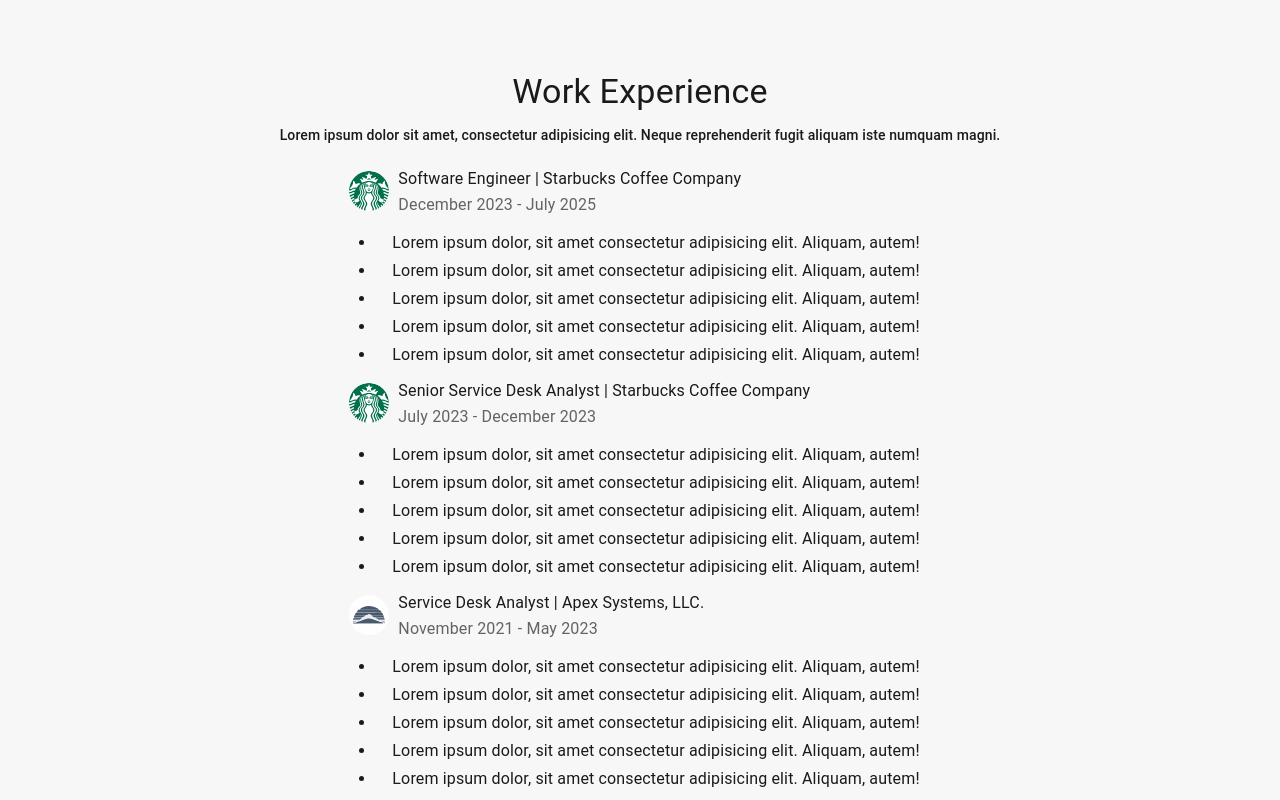
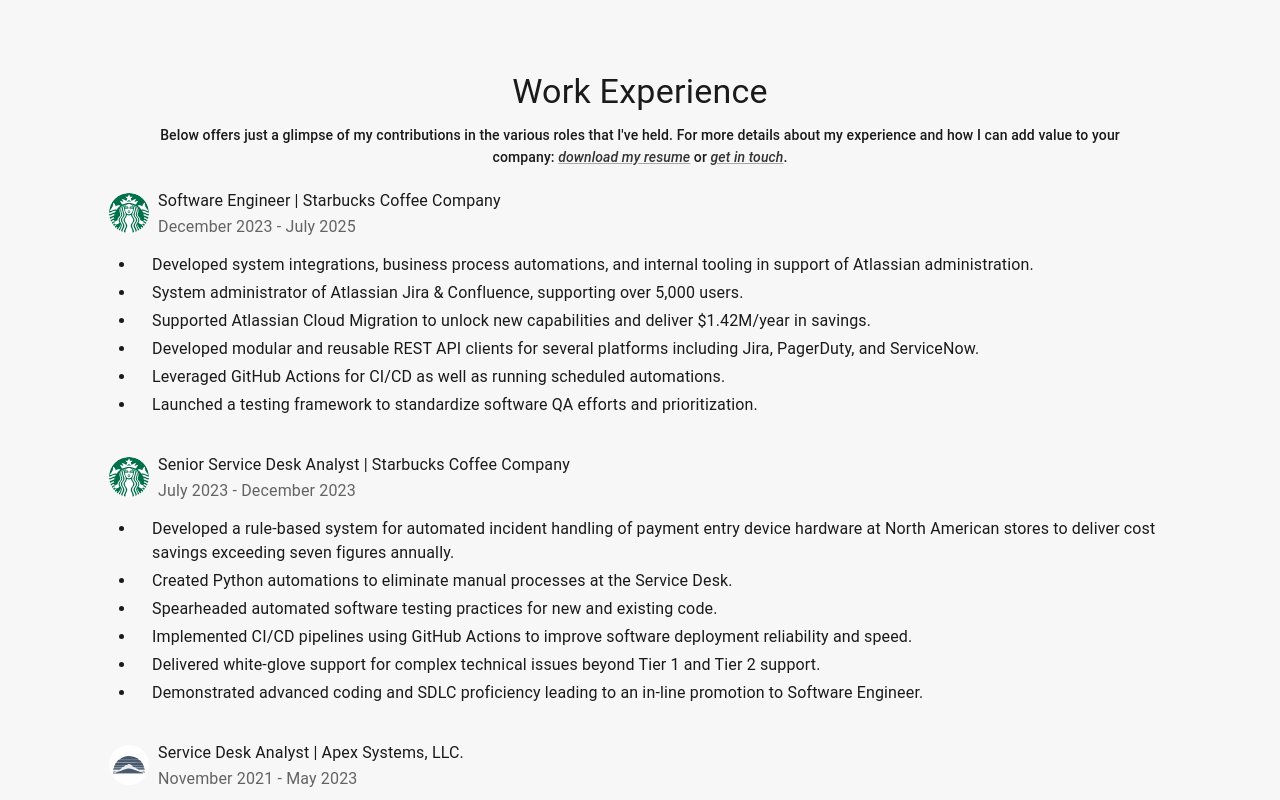
Before and after one commit to s-meenaghan7/homepage, a React (Vite) app: page / in a window 1280 px wide. Shown: the part 1240-2040 px from the top of the page. Built offline with nearby package versions, Linux system fonts and the light colour scheme.

Commit message:
feat: Experience section content added.

```diff
--- a/src/features/experience/Experience.tsx
+++ b/src/features/experience/Experience.tsx
@@ -1,9 +1,21 @@
 import Grid from "@mui/material/Grid"
+import Link from "@mui/material/Link"
 import Typography from "@mui/material/Typography"
 import workExperience from "./experience.data"
 import { WorkExperience } from "./WorkExperience"
 
 export function Experience() {
+  const scrollToIntro = () => {
+    window.scrollTo({ top: 0, behavior: "smooth" })
+  }
+
+  const scrollToContact = () => {
+    const contact = document.getElementById("contact")
+    if (contact) {
+      contact.scrollIntoView({ behavior: "smooth", block: "start" })
+    }
+  }
+
   return (
     <Grid
       container
@@ -15,7 +27,7 @@
         py: { xs: 4, sm: 6, md: 8 },
       }}
     >
-      <Grid sx={{ p: 2.5 }}>
+      <Grid sx={{ py: 2.5, px: { sm: "inherit" } }}>
         <Typography
           variant="h4"
           gutterBottom
@@ -23,18 +35,50 @@
         >
           Work Experience
         </Typography>
-
         <Typography
           variant="subtitle2"
           align="center"
         >
-          Lorem ipsum dolor sit amet, consectetur adipisicing elit. Neque reprehenderit
-          fugit aliquam iste numquam magni.
+          Below offers just a glimpse of my contributions in the various roles that I've
+          held. For more details about my experience and how I can add value to your
+          company:{" "}
+          <Link
+            onClick={scrollToIntro}
+            sx={{
+              cursor: "pointer",
+              fontStyle: "italic",
+              transition: "color 300ms ease-out",
+              "&:hover": {
+                color: "#0099ff",
+              },
+            }}
+          >
+            download my resume
+          </Link>{" "}
+          or{" "}
+          <Link
+            onClick={scrollToContact}
+            sx={{
+              cursor: "pointer",
+              fontStyle: "italic",
+              transition: "color 300ms ease-out",
+              "&:hover": {
+                color: "#0099ff",
+              },
+            }}
+          >
+            get in touch
+          </Link>
+          .
         </Typography>
       </Grid>
 
       <Grid justifyItems="center">
-        <Grid>
+        <Grid
+          display="flex"
+          flexDirection="column"
+          gap={3}
+        >
           {workExperience.map((props, i) => (
             <WorkExperience
               key={i}
--- a/src/features/experience/experience.data.ts
+++ b/src/features/experience/experience.data.ts
@@ -6,11 +6,12 @@
     company: "Starbucks Coffee Company",
     dates: "December 2023 - July 2025",
     description: [
-      "Lorem ipsum dolor, sit amet consectetur adipisicing elit. Aliquam, autem!",
-      "Lorem ipsum dolor, sit amet consectetur adipisicing elit. Aliquam, autem!",
-      "Lorem ipsum dolor, sit amet consectetur adipisicing elit. Aliquam, autem!",
-      "Lorem ipsum dolor, sit amet consectetur adipisicing elit. Aliquam, autem!",
-      "Lorem ipsum dolor, sit amet consectetur adipisicing elit. Aliquam, autem!",
+      "Developed system integrations, business process automations, and internal tooling in support of Atlassian administration.",
+      "System administrator of Atlassian Jira & Confluence, supporting over 5,000 users.",
+      "Supported Atlassian Cloud Migration to unlock new capabilities and deliver $1.42M/year in savings.",
+      "Developed modular and reusable REST API clients for several platforms including Jira, PagerDuty, and ServiceNow.",
+      "Leveraged GitHub Actions for CI/CD as well as running scheduled automations.",
+      "Launched a testing framework to standardize software QA efforts and prioritization.",
     ],
     logoProps: {
       src: "/logos/starbucks.svg",
@@ -23,11 +24,12 @@
     company: "Starbucks Coffee Company",
     dates: "July 2023 - December 2023",
     description: [
-      "Lorem ipsum dolor, sit amet consectetur adipisicing elit. Aliquam, autem!",
-      "Lorem ipsum dolor, sit amet consectetur adipisicing elit. Aliquam, autem!",
-      "Lorem ipsum dolor, sit amet consectetur adipisicing elit. Aliquam, autem!",
-      "Lorem ipsum dolor, sit amet consectetur adipisicing elit. Aliquam, autem!",
-      "Lorem ipsum dolor, sit amet consectetur adipisicing elit. Aliquam, autem!",
+      "Developed a rule-based system for automated incident handling of payment entry device hardware at North American stores to deliver cost savings exceeding seven figures annually.",
+      "Created Python automations to eliminate manual processes at the Service Desk.",
+      "Spearheaded automated software testing practices for new and existing code.",
+      "Implemented CI/CD pipelines using GitHub Actions to improve software deployment reliability and speed.",
+      "Delivered white-glove support for complex technical issues beyond Tier 1 and Tier 2 support.",
+      "Demonstrated advanced coding and SDLC proficiency leading to an in-line promotion to Software Engineer.",
     ],
     logoProps: {
       src: "/logos/starbucks.svg",
@@ -40,11 +42,11 @@
     company: "Apex Systems, LLC.",
     dates: "November 2021 - May 2023",
     description: [
-      "Lorem ipsum dolor, sit amet consectetur adipisicing elit. Aliquam, autem!",
-      "Lorem ipsum dolor, sit amet consectetur adipisicing elit. Aliquam, autem!",
-      "Lorem ipsum dolor, sit amet consectetur adipisicing elit. Aliquam, autem!",
-      "Lorem ipsum dolor, sit amet consectetur adipisicing elit. Aliquam, autem!",
-      "Lorem ipsum dolor, sit amet consectetur adipisicing elit. Aliquam, autem!",
+      "18-month contract with Starbucks Coffee Company.",
+      "Provided hardware, software, and networking technical support and resolution to over 15,000 retail stores and hundreds of remote end users across North America.",
+      "Developed a CLI tool in Python to retrieve recovery keys via API, decreasing retrieval time by ~10x, resulting in reduced call-handling time for a top 5 call driver for the Service Desk.",
+      "Collaborated with cross-functional teams to promote knowledge sharing and provide assistance to teammates during difficult incidents.",
+      "Documented incidents in ServiceNow ITSM.",
     ],
     logoProps: {
       src: "/logos/apexsystems.svg",
--- a/src/features/intro/DownloadCvButton.tsx
+++ b/src/features/intro/DownloadCvButton.tsx
@@ -4,6 +4,7 @@
 export function DownloadCvButton() {
   return (
     <Button
+      id="download-cv-btn"
       variant="contained"
       startIcon={<TaskOutlinedIcon />}
     >
```
